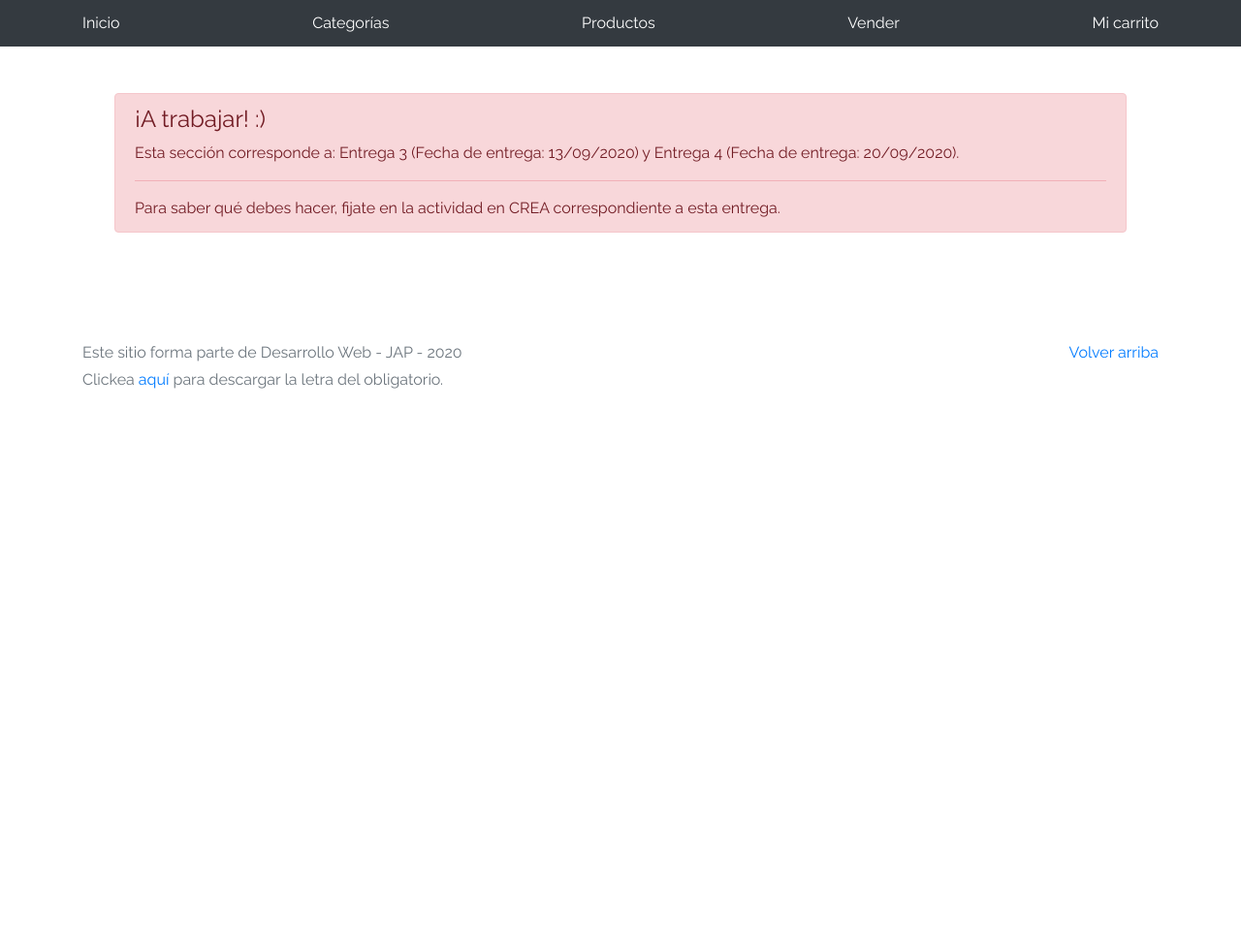
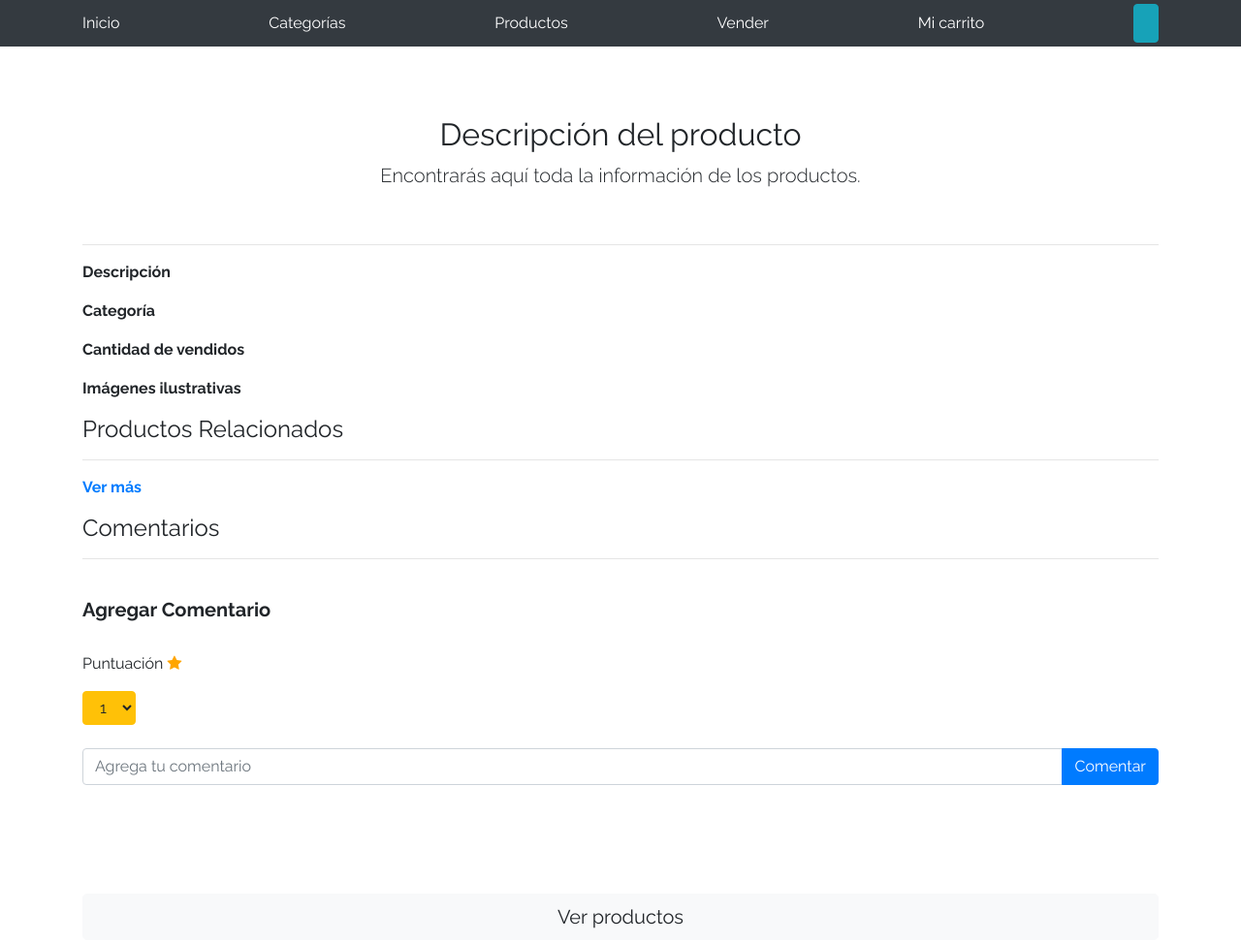
Before and after one commit to nahuelpias/obligatorio_jap, a plain HTML site: page product-info.html in a window 1280 px wide. Shown: the top 973 px of the page at 97% size. Before the commit the page ends 800 px from the top, so only its background shows below. Drawn offline with Linux system fonts and the light colour scheme.

Commit message:
Agrego info de producto, comentarios y formulario para comentar.

```diff
--- a/product-info.html
+++ b/product-info.html
@@ -13,6 +13,7 @@
   <link href="css/font-awesome.min.css" rel="stylesheet">
   <link href="css/bootstrap.min.css" rel="stylesheet">
   <link href="css/styles.css" rel="stylesheet">
+  <link rel="stylesheet" href="https://cdnjs.cloudflare.com/ajax/libs/font-awesome/4.7.0/css/font-awesome.min.css">
 </head>
 
 <body>
@@ -23,16 +24,109 @@
       <a class="py-2 d-none d-md-inline-block" href="products.html">Productos</a>
       <a class="py-2 d-none d-md-inline-block" href="sell.html">Vender</a>
       <a class="py-2 d-none d-md-inline-block" href="cart.html">Mi carrito</a>
+      <button id="BotonUser" class="btn btn-info"> </button>
     </div>
   </nav>
-  <div class="container p-5">
-    <div class="alert alert-danger" role="alert" style="position: relative; width:auto; top: 0;">
-      <h4 class="alert-heading">¡A trabajar! :)</h4>
-      <p>Esta sección corresponde a: Entrega 3 (Fecha de entrega: 13/09/2020) y Entrega 4 (Fecha de entrega: 20/09/2020).</p>
-      <hr>
-      <p class="mb-0">Para saber qué debes hacer, fijate en la actividad en CREA correspondiente a esta entrega.</p>
+
+  <main role="main">
+    <div class="container mt-5">
+      <div class="text-center p-4">
+        <h2>Descripción del producto</h2>
+        <p class="lead">Encontrarás aquí toda la información de los productos.</p>
+      </div>
+      <h3 id="productName"></h3>
+      <hr class="my-3">
+      <dl>
+        <dt>Descripción</dt>
+        <dd>
+          <p id="productDescription"></p>
+        </dd>
+
+        <dt>Categoría</dt>
+        <dd>
+          <p id="productCategory"></p>
+        </dd>
+
+        <dt>Cantidad de vendidos</dt>
+        <dd>
+          <p id="productCount"></p>
+        </dd>
+
+        <dt>Imágenes ilustrativas</dt>
+        <dd>
+          <div class="row text-center text-lg-left pt-2" id="divProd_info">
+          </div>
+        </dd>
+
+        <dt>
+          <h4>Productos Relacionados</h4>
+          <hr>
+          <a href="#">Ver más</a>
+        </dt>
+        <dd>
+          <div class="row text-center text-lg-left pt-2" id="relatedProducts">
+          </div>
+        </dd>
+        <dt>
+          <h4>Comentarios</h4>
+          <hr>
+        </dt>
+        <dd>
+          <div id="infoComments">
+
+          </div>
+        </dd>
+      </dl>
+      <br>
+
+      <div>
+        <h5><b>Agregar Comentario</b></h5>
+
+        <br>
+        <div id="divComment">
+
+        </div>
+        <p>Puntuación <span class="fa fa-star checked"></span></p>
+
+
+        <form onsubmit="return addComment(this)">
+
+          <select class="btn btn-warning" name="stars" id="stars">
+            <option value="1">1</option>
+            <option value="2">2</option>
+            <option value="3">3</option>
+            <option value="4">4</option>
+            <option value="5">5</option>
+          </select>
+
+          <br>
+          <br>
+          <div class="input-group mb-3">
+
+            <input id="commentForm" name="commentForm" type="comentario" class="form-control"
+              placeholder="Agrega tu comentario" aria-label="Recipient's username" aria-describedby="basic-addon2">
+            <div class="input-group-append">
+              <button class="btn btn-primary" onclick="return addComment()" type="submit">Comentar</button>
+            </div>
+          </div>
+
+
+
+          <br>
+
+          <br>
+
+
+        </form>
+        <br>
+        <br>
+
+      </div>
+
+
+      <a type="button" class="btn btn-light btn-lg btn-block" href="products.html">Ver productos</a>
     </div>
-  </div>
+  </main>
   <footer class="text-muted">
     <div class="container">
       <p class="float-right">
```
